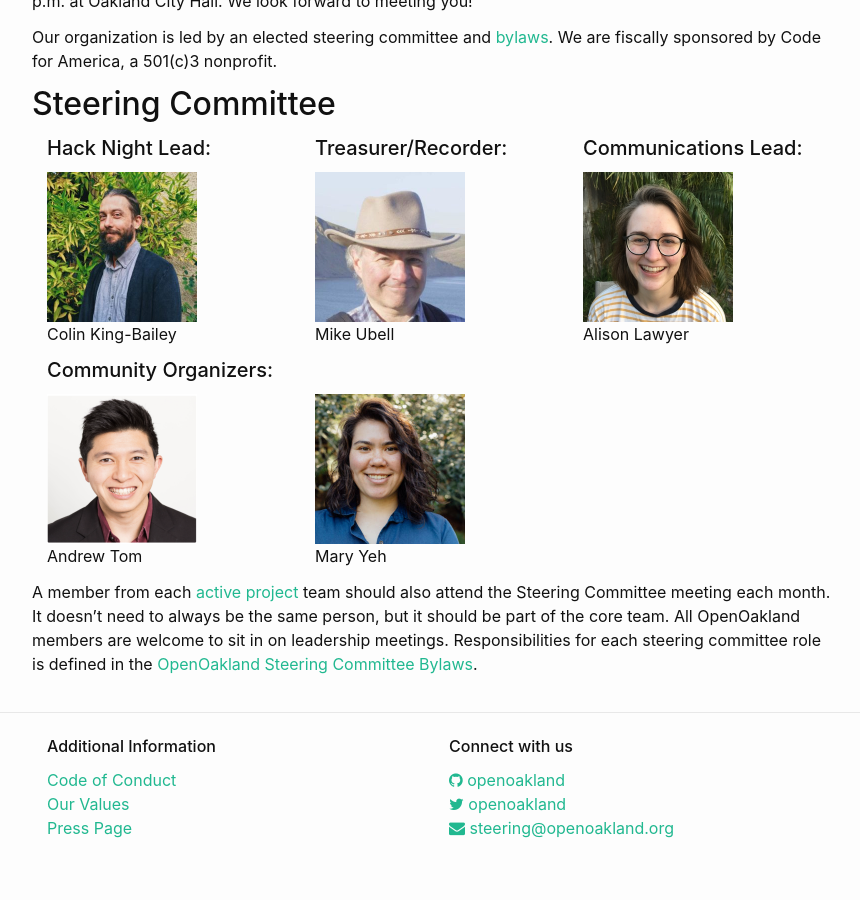
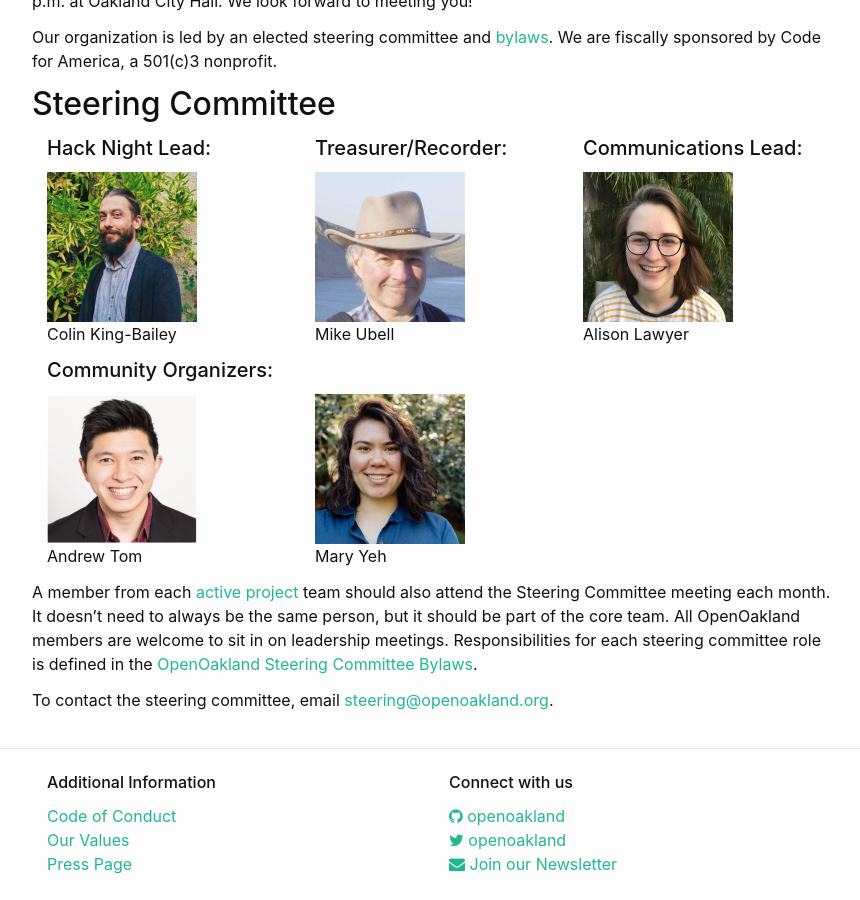
Before and after one commit to openoakland/openoakland.org, a Jekyll site: the page built from src/about-us.md, in a window 1280 px wide and 900 px high, scrolled down 837 px. Shown: the whole window, without its empty margins (206-1066 px from the left). Built offline with Jekyll 4.4.1, drawn with Linux system fonts in a browser that asks for light colours; before the commit the page ends 1701 px from its top, so only the background shows below that.

Commit message:
Add Newsletter signup to the site
This commit updates the footer to include a link to our newsletter
rather than the SC email address. I've moved the SC address to the
"About Us" page's section for the SC, which puts it in a bit more
context.

```diff
--- a/src/_includes/footer.html
+++ b/src/_includes/footer.html
@@ -27,14 +27,15 @@
             href="https://www.twitter.com/{{
               site.twitter_username | cgi_escape | escape
             }}"
+            target="_blank"
           >
             <i class="fa fa-twitter"></i>
             <span>{{ site.twitter_username | escape }}</span></a
           >
           <br />
-          <a href="mailto:{{ site.email }}">
+          <a href="{{ '/newsletter' | relative_url }}" target="_blank">
             <i class="fa fa-envelope"></i>
-            <span>{{ site.email }}</span>
+            <span>Join our Newsletter</span>
           </a>
         </div>
       </div>
--- a/src/about-us.md
+++ b/src/about-us.md
@@ -22,3 +22,5 @@ Our organization is led by an elected steering committee and [bylaws](https://do
 A member from each [active project]({{ site.baseurl }}/projects/) team should also attend the Steering Committee meeting each month.
 It doesn't need to always be the same person, but it should be part of the core team. All OpenOakland members are welcome to sit in on leadership meetings. Responsibilities for each steering committee role is defined in the
 [OpenOakland Steering Committee Bylaws](https://docs.google.com/document/d/1QR-fr1WnmXkZoVNmWnZ9drzfmaZoPkodEOx-PkExt94/).
+
+To contact the steering committee, email <a target="_blank" href="mailto:{{ site.email }}">{{ site.email }}</a>.
```
